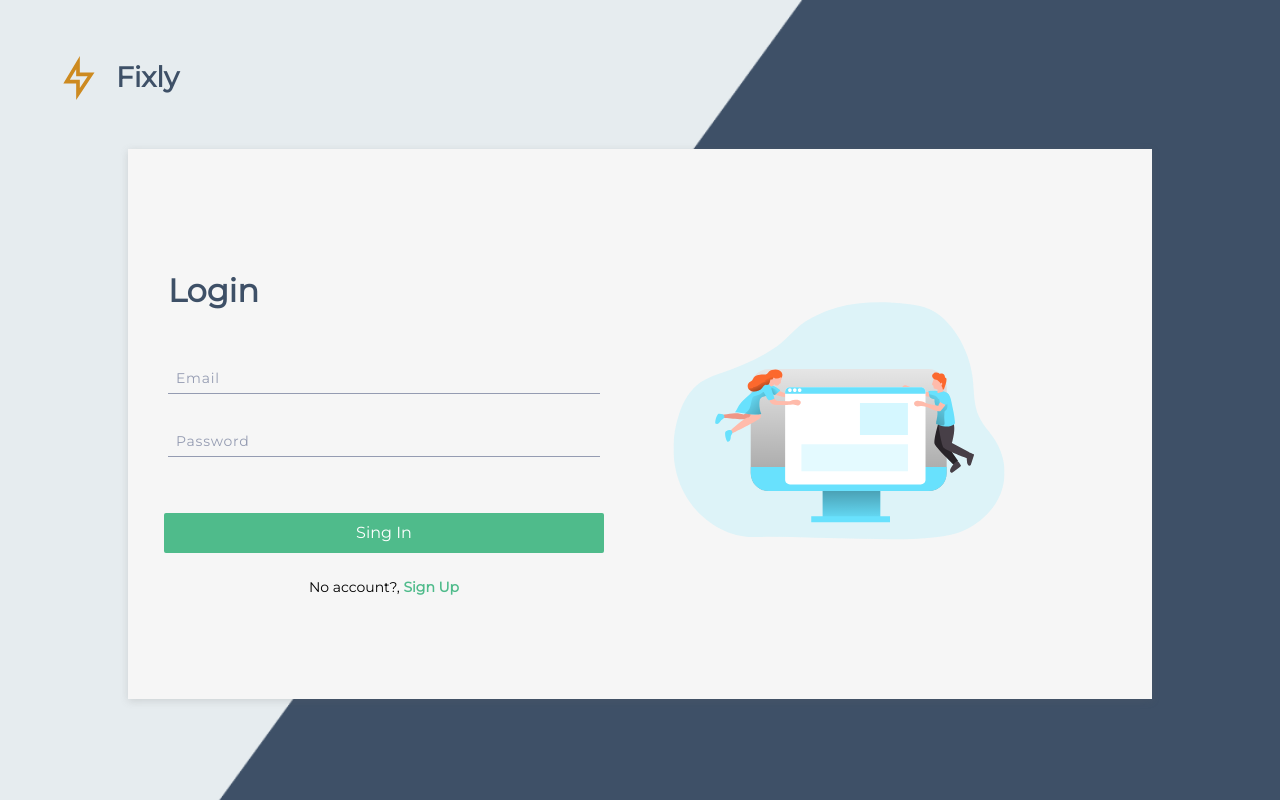
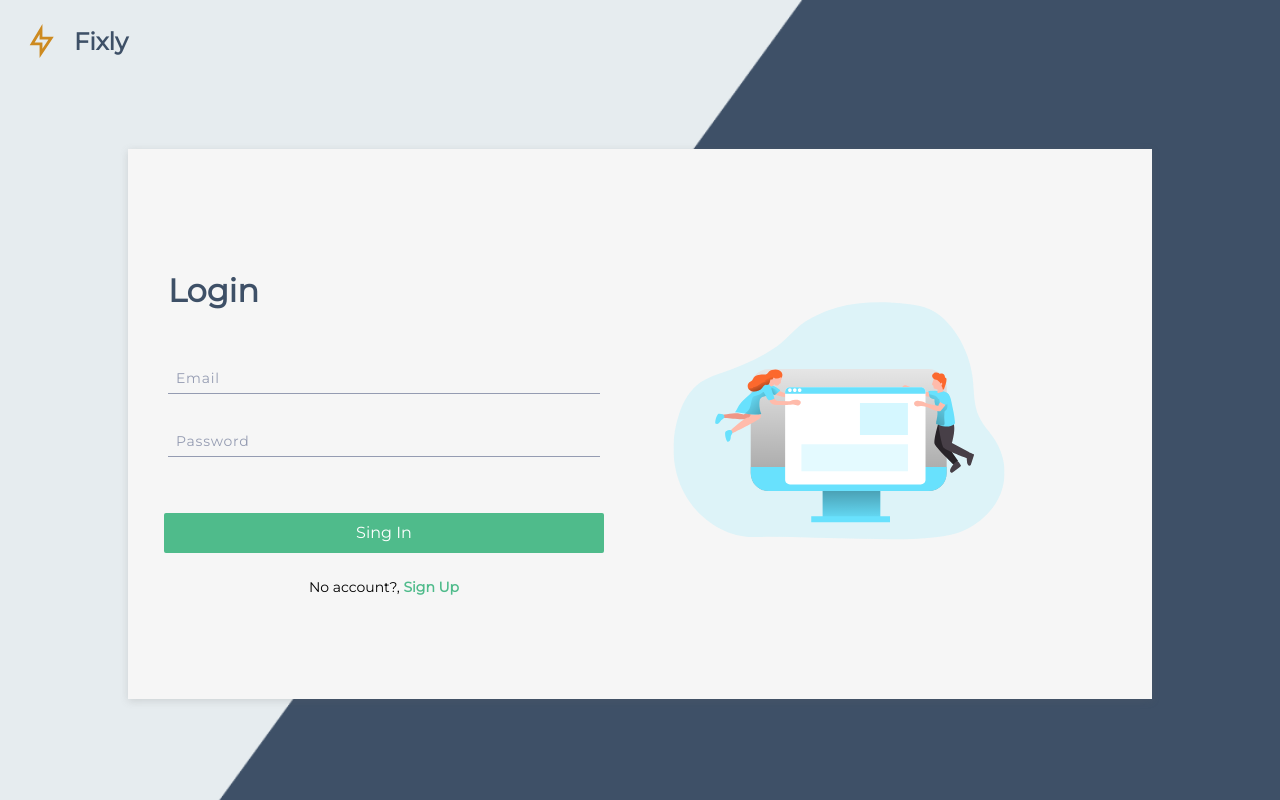
Before and after one commit to edgarmtdev/fixly-front, a Next.js app: page /auth/login in a window 1280 px wide. Built offline with nearby package versions, Linux system fonts and the light colour scheme.

Commit message:
first commit in other pc

```diff
--- a/components/auth/navigation/styled.jsx
+++ b/components/auth/navigation/styled.jsx
@@ -7,13 +7,12 @@ export const Container = styled.nav`
   top: 0;
   padding: 1rem;
   @media ${BREAKPOINTS_DEVICES.laptop} {
-    padding: 2.5rem;
+    padding: 1.5rem;
   }
 `;
 
 export const NavbarCont = styled.div`
   max-width: 1536px;
-  padding: 1rem;
   @media ${BREAKPOINTS_DEVICES.laptop} {
     display: flex;
     margin-left: auto;
@@ -32,7 +31,7 @@ export const NavbarTitle = styled.div`
   cursor: pointer;
   h1 {
     font-weight: 800;
-    font-size: 24px;
+    font-size: 22px;
     color: #3e5067;
   }
   svg {
@@ -41,11 +40,7 @@ export const NavbarTitle = styled.div`
   }
   @media ${BREAKPOINTS_DEVICES.laptop} {
     h1 {
-      font-size: 28px;
-    }
-    svg {
-      width: 44px;
-      height: 44px;
+      font-size: 24px;
     }
   }
 `;
--- a/components/global/navigation/styled.jsx
+++ b/components/global/navigation/styled.jsx
@@ -20,7 +20,6 @@ export const NavbarCont = styled.div`
     margin-right: auto;
     align-items: center;
     justify-content: center;
-    /* padding: 0.8rem 2rem; */
     padding: 1.2rem;
   }
 `;
--- a/modules/home/components/slider/product/styled.jsx
+++ b/modules/home/components/slider/product/styled.jsx
@@ -11,10 +11,11 @@ export const Card = styled.div`
   background-color: white;
   border-radius: 0.25rem;
   cursor: pointer;
+  transition: 300ms;
   &:hover {
     opacity: 0.9;
-    transform: scale(1.05);
-    transition: 1s;
+    transform: scale(1.02);
+    transition: 300ms;
   }
   img {
     width: 80%;
--- a/theme/global/index.js
+++ b/theme/global/index.js
@@ -57,6 +57,9 @@ const GlobalStyles = createGlobalStyle`
         margin: 0;
         padding: 0;
     }
+    .mySwiper {
+        padding: 20px;
+    }
     .swiper {
         width: 100%;
         padding-bottom: 50px;
```
